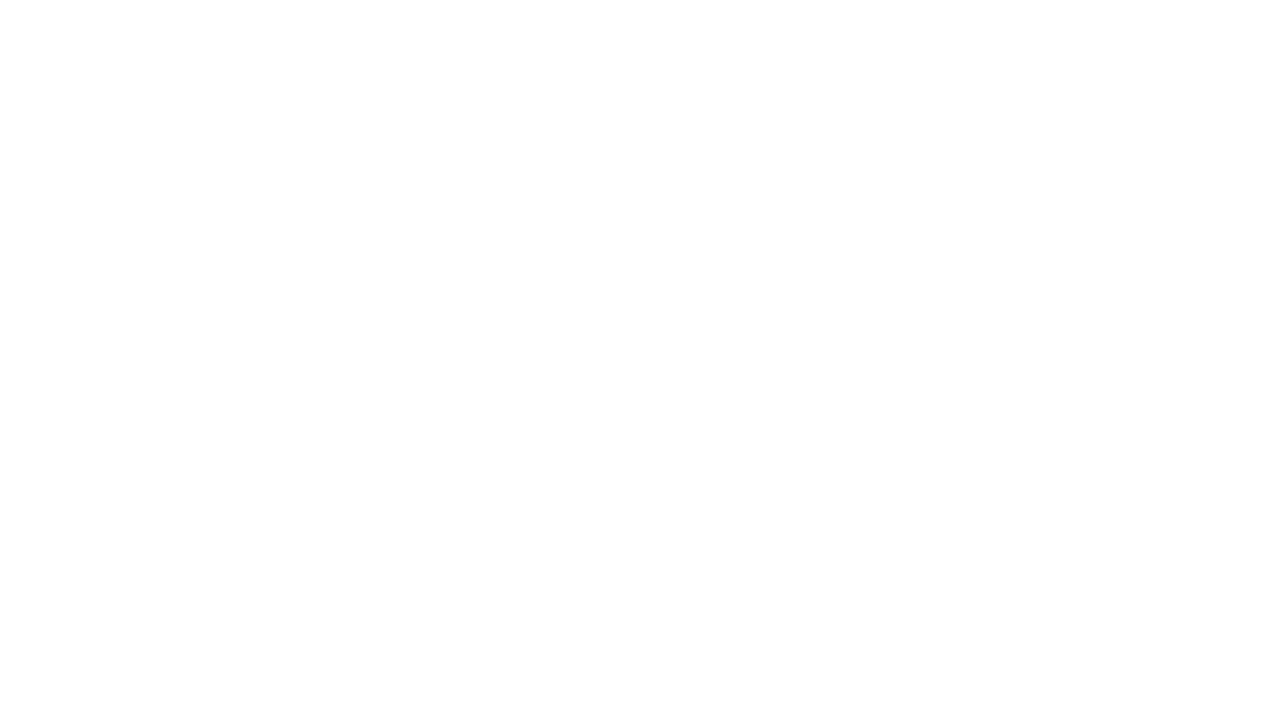
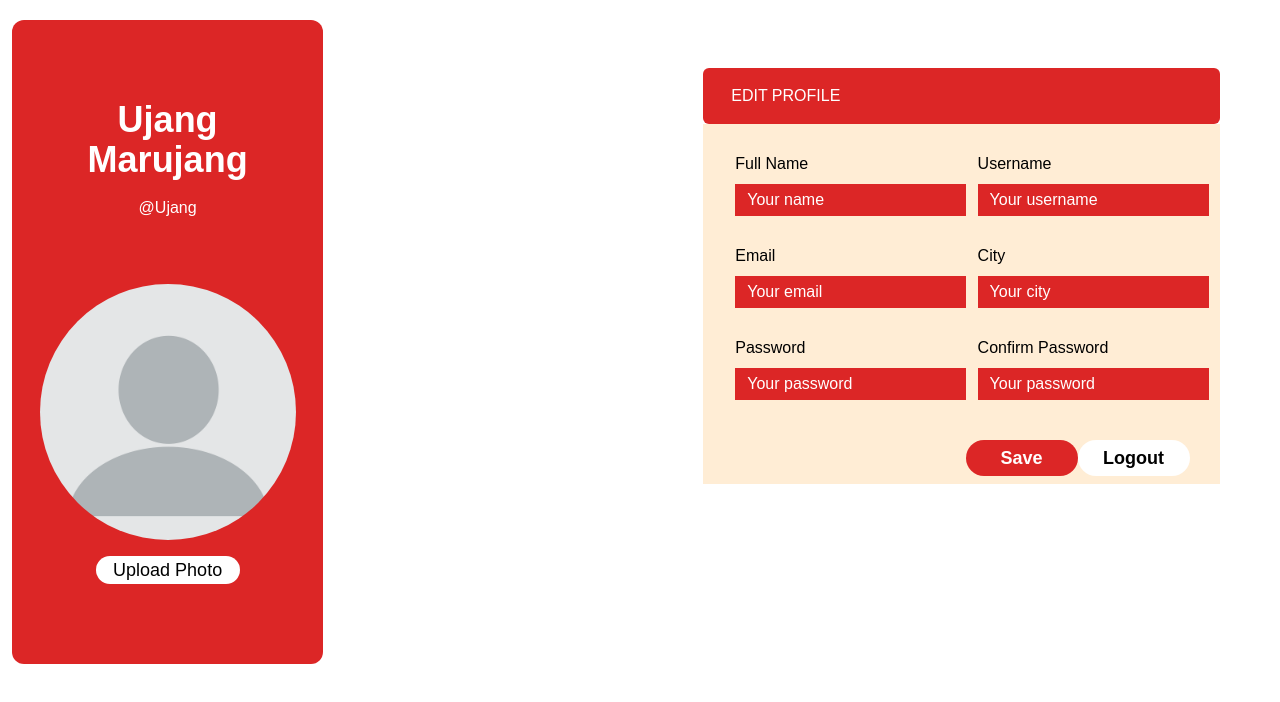
Before and after one commit to masrayfa/belajar-react-recipe, a React (Create React App) app in the folder client/: page /profile in a window 1280 px wide. Before the commit this address had no page. Shown: the top 702 px of the page. Built offline with nearby package versions, Linux system fonts and the light colour scheme; a web font is replaced by a local one.

Commit message:
add: profile jsx and modal textarea

```diff
--- a/client/src/App.js
+++ b/client/src/App.js
@@ -14,6 +14,7 @@ import { useContext } from "react";
 import { AuthContext } from "./context/AuthContext";
 import { RecoilRoot } from "recoil";
 import Detail from "./pages/detail/Detail";
+import Profile from "./pages/profile/Profile";
 
 function App() {
   const { user } = useContext(AuthContext);
@@ -33,12 +34,13 @@ function App() {
           />
           <Route
             path="/baca/:id"
-            element={user ? <Baca /> : <Navigate to="/" />}
+            element={user ? <Baca /> : <Navigate to="/login" />}
           />
           <Route
             path="/detail"
             element={user ? <Navigate to="/" /> : <Detail />}
           />
+          <Route path="/profile" element={<Profile />} />
         </Routes>
       </Router>
     </RecoilRoot>
--- a/client/src/components/modal/Modal.jsx
+++ b/client/src/components/modal/Modal.jsx
@@ -106,11 +106,7 @@ const Modal = () => {
             </div>
             <div className="flex flex-col">
               <label htmlFor="">Bahan</label>
-              <input
-                type="text"
-                className="outline-none"
-                ref={ingredientsForm}
-              />
+              <textarea className="outline-none" ref={ingredientsForm} />
             </div>
             <div className="flex flex-col">
               <label htmlFor="">Cara Membuat</label>
--- a/client/src/pages/home/Home.jsx
+++ b/client/src/pages/home/Home.jsx
@@ -8,7 +8,7 @@ import { detailState } from "../../atoms/detailAtom";
 import axios from "axios";
 import { modalState } from "../../atoms/modalAtom";
 import Modal from "../../components/modal/Modal";
-import { CircularProgress } from "@mui/material";
+import { CircularProgress, Grid } from "@mui/material";
 import "./home.css";
 import { useParams } from "react-router-dom";
 
@@ -244,6 +244,46 @@ const Home = (props) => {
               </div>
             </div>
           </div>
+          <div>
+            <Grid
+              container
+              spacing={{ xs: 2, md: 3 }}
+              columns={{ xs: 4, sm: 8, md: 12 }}
+            >
+              {rowRecipes ? (
+                rowRecipes.map((result, index) => (
+                  <Grid item xs={2} sm={4} md={4} key={index}>
+                    <div
+                      key={result._id}
+                      className="mx-auto items-center flex flex-col"
+                    >
+                      <Link to={"/baca/" + result._id}>
+                        <button>
+                          <img
+                            src={
+                              result.img
+                                ? PF + result.img
+                                : PF + "default_food_img.webp"
+                            }
+                            alt="disney"
+                            className="w-44 h-44 object-cover rounded-md mr-5"
+                          />
+                        </button>
+                      </Link>
+                      <p className="text-md font-medium max-w-md ">
+                        {result.title}
+                      </p>
+                      <p className="textEllipsis text-sm">
+                        by @{result.userId}
+                      </p>
+                    </div>
+                  </Grid>
+                ))
+              ) : (
+                <CircularProgress />
+              )}
+            </Grid>
+          </div>
         </div>
         <Modal />
       </main>
--- a/client/src/pages/login/Login.jsx
+++ b/client/src/pages/login/Login.jsx
@@ -4,6 +4,7 @@ import { loginCall } from "../../apiCalls";
 import { AuthContext } from "../../context/AuthContext";
 import { Link } from "react-router-dom";
 import { Muimodal } from "@mui/material/Modal";
+import { CircularProgress } from "@mui/material";
 
 const Login = () => {
   const email = useRef();
@@ -41,7 +42,7 @@ const Login = () => {
               ref={password}
             />
             <button className="loginButton" type="submit">
-              {isFetching ? "Loading" : "Log in"}
+              {isFetching ? <CircularProgress /> : "Log in"}
             </button>
             <div className="flex items-center justify-center">
               <span className="loginForgot mx-3">Forgot Password</span>
--- /dev/null
+++ b/client/src/pages/profile/Profile.jsx
@@ -0,0 +1,124 @@
+import React from "react";
+
+const Profile = () => {
+  const PF = process.env.REACT_APP_PUBLIC_FOLDER;
+
+  return (
+    <body>
+      <div class="xl:container h-screen m-auto flex">
+        <div class="relative h-full ml-auto">
+          <section class="py-20 bg-red-600 ml-3 mr-3 mt-5 max-w-xs rounded-xl">
+            <div class="container max-w-xs px-6">
+              <div class="mb-16 text-center">
+                <h2 class="mb-4 text-center text-xl text-white font-bold md:text-4xl">
+                  Ujang Marujang
+                </h2>
+                <p class="text-white lg:w-8/12 lg:mx-auto">@Ujang</p>
+              </div>
+              <div class="grid ">
+                <div class="space-y-4 text-center">
+                  <img
+                    class="w-64 h-64 mx-auto object-cover rounded-full md:w-40 md:h-40 lg:w-64 lg:h-64"
+                    src={PF + "default_user.webp"}
+                    alt="woman"
+                    loading="lazy"
+                    width="640"
+                    height="805"
+                  ></img>
+                  <button class="w-36 px-2 py- rounded-3xl items-center bg-white transition hover:bg-white focus:bg-white active:bg-white">
+                    <span class="font-medium text-black text-lg">
+                      Upload Photo
+                    </span>
+                  </button>
+                </div>
+              </div>
+            </div>
+          </section>
+        </div>
+
+        <div class="lg:p-12">
+          <h1 class="mt-5 mr-3 mx-80 py-4 px-7 rounded-md bg-red-600 text-white">
+            EDIT PROFILE
+          </h1>
+          <section class="mr-3 mx-80 px-3 bg-orange-100">
+            <form action="" class="p-y-6">
+              <div class="p-2 grid grid-cols-2 gap-2">
+                <span class="pt-5 pl-3 flex place-items-center space-x-5 align-baseline">
+                  Full Name
+                </span>
+                <span class="pt-5 pl-3 flex place-items-center space-x-5 align-baseline">
+                  Username
+                </span>
+                <div class="h-8 aspect-[1/10]">
+                  <input
+                    type="text"
+                    placeholder="Your name"
+                    class="h-8 pt-0 ml-3 px-3 bg-red-600 text-white placeholder-white"
+                  />
+                </div>
+                <div class="h-8 aspect-[1/10]">
+                  <input
+                    type="text"
+                    placeholder="Your username"
+                    class="h-8 pt-0 ml-3 px-3 bg-red-600 text-white placeholder-white"
+                  />
+                </div>
+                <span class="pt-5 pl-3 flex place-items-center space-x-5 align-baseline ">
+                  Email
+                </span>
+                <span class="pt-5 pl-3 flex place-items-center space-x-5 align-baseline">
+                  City
+                </span>
+                <div class="h-8 aspect-[1/10]">
+                  <input
+                    type="email"
+                    placeholder="Your email"
+                    class="h-8 pt-0 ml-3 px-3 bg-red-600 text-white placeholder-white"
+                  />
+                </div>
+                <div class="h-8 aspect-[1/10]">
+                  <input
+                    type="text"
+                    placeholder="Your city"
+                    class="h-8 pt-0 ml-3 px-3 bg-red-600 text-white placeholder-white"
+                  />
+                </div>
+                <span class="pt-5 pl-3 flex place-items-center space-x-5 align-baseline">
+                  Password
+                </span>
+                <span class="pt-5 pl-3 flex place-items-center space-x-5 align-baseline">
+                  Confirm Password
+                </span>
+                <div class="h-8 aspect-[1/10]">
+                  <input
+                    type="password"
+                    placeholder="Your password"
+                    class="h-8 pt-0 ml-3 px-3 bg-red-600 text-white placeholder-white"
+                  />
+                </div>
+                <div class="h-8 aspect-[1/10]">
+                  <input
+                    type="password"
+                    placeholder="Your password"
+                    class="h-8 pt-0 ml-3 px-3 bg-red-600 text-white placeholder-white"
+                  />
+                </div>
+                <div></div>
+                <div>
+                  <button class="mt-8 w-28 px-2 py-1 rounded-3xl bg-red-600 transition hover:bg-red-700 focus:bg-red-700 active:bg-red-800">
+                    <span class="font-semibold text-white text-lg">Save</span>
+                  </button>
+                  <button class="mt-8 w-28 px-2 py-1 rounded-3xl bg-white transition hover:bg-white focus:bg-white active:bg-white">
+                    <span class="font-semibold text-black text-lg">Logout</span>
+                  </button>
+                </div>
+              </div>
+            </form>
+          </section>
+        </div>
+      </div>
+    </body>
+  );
+};
+
+export default Profile;
```
Also changed, not shown: client/public/assets/default_user.webp (added), client/public/assets/nasi-uduk.png (added).
